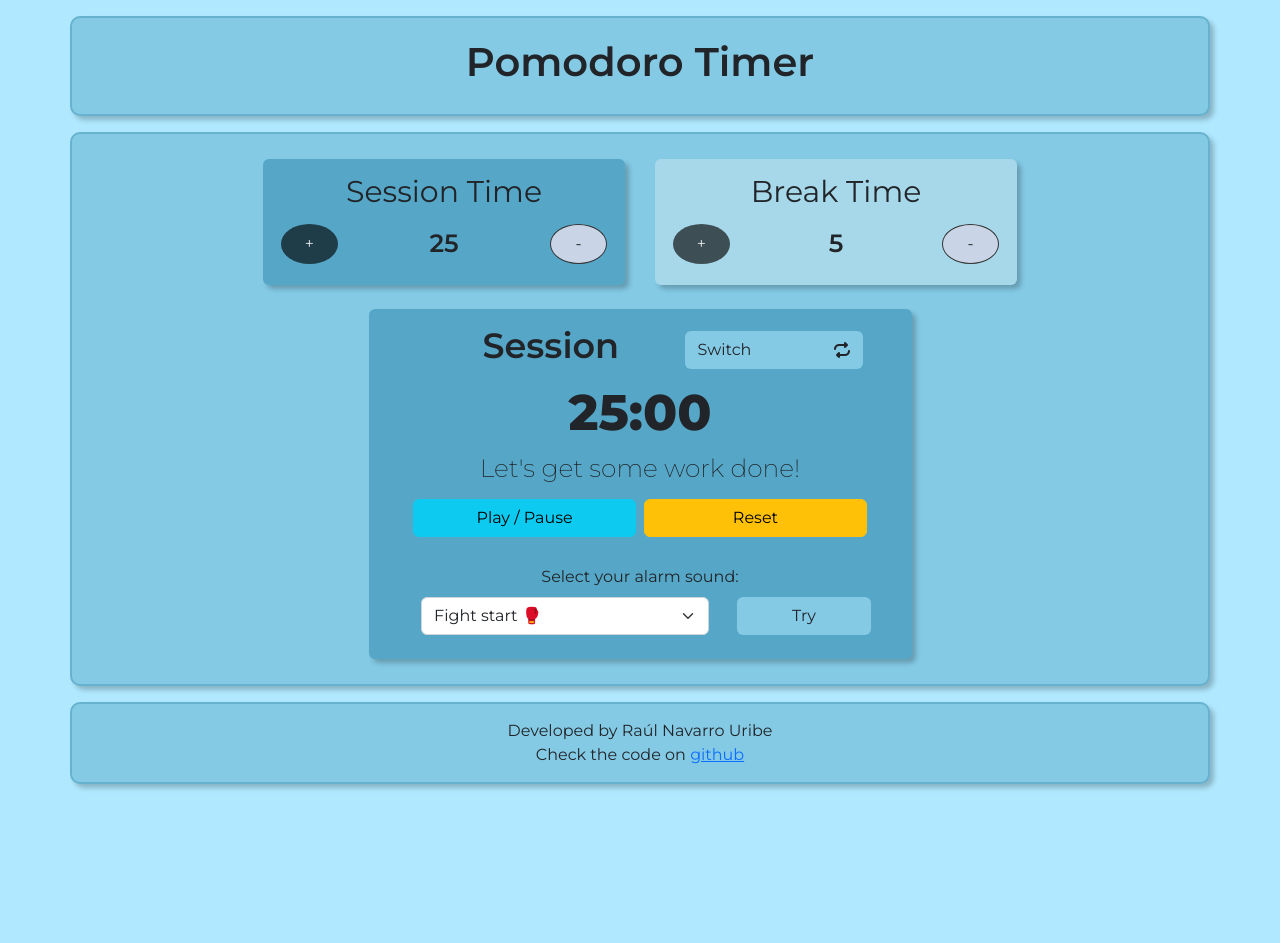
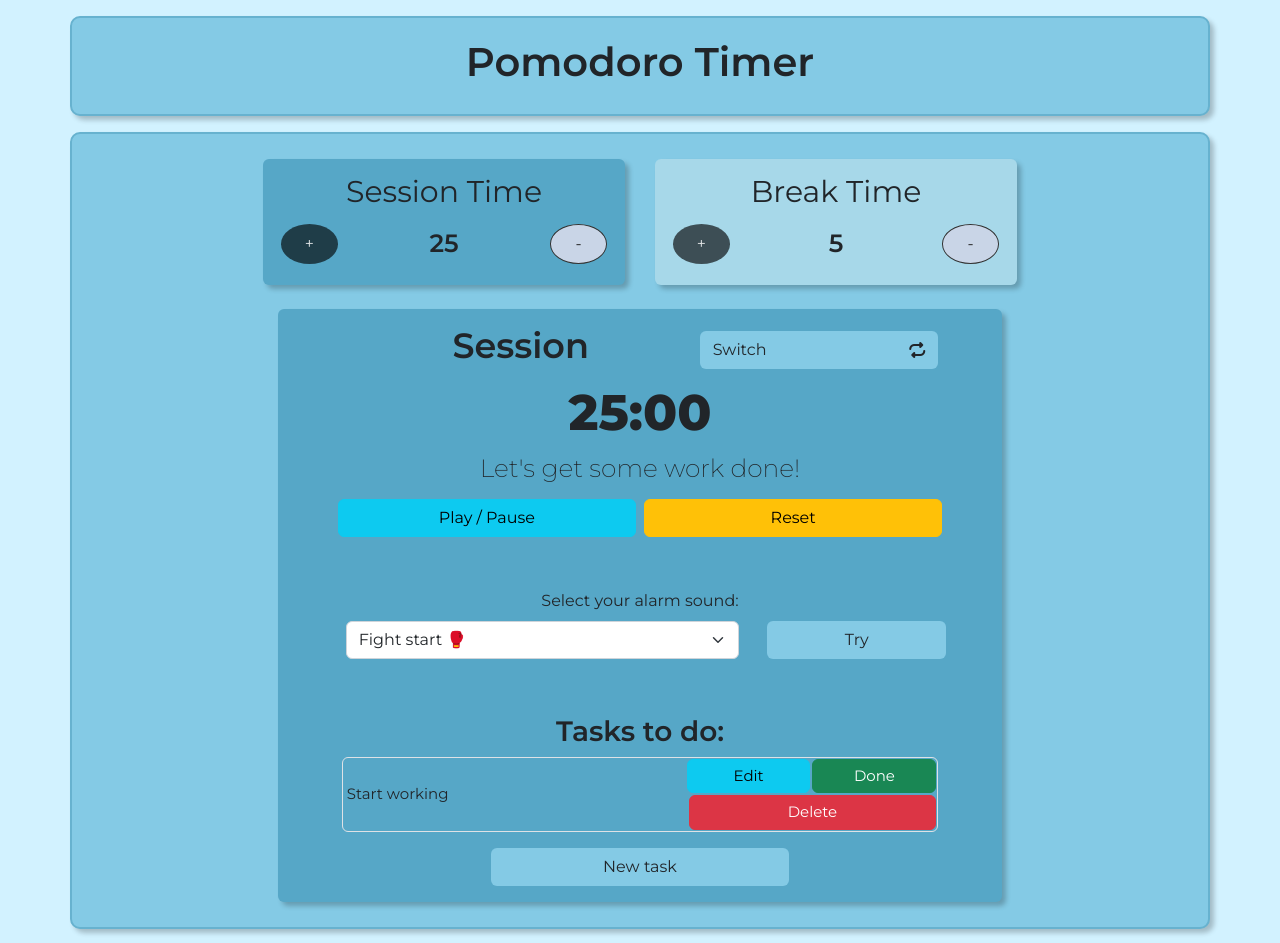
Before and after one commit to raulnu/fcc-frontend-pomodoro, a React (Create React App) app: page / in a window 1280 px wide. Shown: the top 943 px of the page. Before the commit the page ends 800 px from the top, so only its background shows below. Built offline with nearby package versions, Linux system fonts and the light colour scheme.

Commit message:
To do list working local

```diff
--- a/src/App.js
+++ b/src/App.js
@@ -3,7 +3,7 @@ import Header from "./Components/Header";
 import Timer from "./Components/Timer";
 import { useState, useEffect } from "react";
 import Footer from "./Components/Footer";
-import sounds from "./sounds";
+import sounds from "./resources/sounds";
 
 function App() {
   const [sessionMinutes, setSessionMinutes] = useState(25);
--- a/src/Components/AlarmSelector.js
+++ b/src/Components/AlarmSelector.js
@@ -1,5 +1,5 @@
 import PropTypes from "prop-types";
-import sounds from "../sounds";
+import sounds from "../resources/sounds";
 
 export default function AlarmSelector({
   playing,
@@ -17,7 +17,7 @@ export default function AlarmSelector({
   };
 
   return (
-    <div className="col-12 mt-4">
+    <div className="col-12 mt-5">
       <div className="row justify-content-center">
         <label htmlFor="alarm-selector col-12">Select your alarm sound:</label>
         <div className="col-12 col-sm-7 m-2">
--- a/src/Components/Controlador.js
+++ b/src/Components/Controlador.js
@@ -33,7 +33,7 @@ export default function Controlador(props) {
 
   return (
     <div
-      className={`controlador col-8 col-sm-5 col-lg-4 mb-2 ${
+      className={`controlador col-10 col-sm-5 col-lg-4 mb-2 ${
         id === "session" ? `session-box` : "break-box"
       } rounded`}
     >
@@ -52,6 +52,7 @@ export default function Controlador(props) {
         {changing ? (
           <form className="form col-6 d-flex flex-column align-items-center">
             <input
+              autoFocus
               type="text"
               className="num-input form-control col-12 text-center m-2"
               onChange={handleChange}
--- a/src/Components/Timer.js
+++ b/src/Components/Timer.js
@@ -1,5 +1,6 @@
 import PropTypes from "prop-types";
 import AlarmSelector from "./AlarmSelector";
+import ToDoList from "./ToDoList/ToDoList";
 
 export default function Timer(props) {
   const {
@@ -45,7 +46,7 @@ export default function Timer(props) {
   };
   return (
     <section
-      className={`timer col-10 col-sm-8 col-lg-6 text-center mt-3 rounded p-3 ${
+      className={`timer col-12 col-lg-10 col-xl-8 text-center mt-3 rounded p-3 ${
         sessionOrBreak ? "session-box" : "break-box"
       }`}
     >
@@ -84,6 +85,7 @@ export default function Timer(props) {
         alarmSelected={alarmSelected}
         setAlarmSelected={setAlarmSelected}
       />
+      <ToDoList />
     </section>
   );
 }
--- /dev/null
+++ b/src/Components/ToDoList/ToDoItem.js
@@ -0,0 +1,87 @@
+import PropTypes from "prop-types";
+import { useState } from "react";
+
+export default function ToDoItem({ id, taskName, toDoTasks, setToDoTasks }) {
+  const [taskText, setTaskText] = useState(taskName);
+  const [editing, setEditing] = useState(false);
+  const [completed, setCompleted] = useState(false);
+  const deleteHandler = () => {
+    setToDoTasks(toDoTasks.filter((task) => id !== task.id));
+  };
+
+  return (
+    <li className={`task border rounded row ${completed && "bg-secondary"}`}>
+      {editing ? (
+        <form className="row justify-content-center">
+          <fieldset className="col-9">
+            <input
+              autoFocus
+              type="text"
+              className="form-control"
+              onChange={(e) => setTaskText(e.target.value)}
+              defaultValue={taskText}
+            />
+          </fieldset>
+          <button
+            type="submit"
+            className="btn btn-info col-3"
+            onClick={(e) => {
+              e.preventDefault();
+              setEditing(false);
+            }}
+          >
+            Edit
+          </button>
+        </form>
+      ) : (
+        <div className="col-12">
+          <div className="row justify-content-between align-items-center">
+            <span
+              className={`task-name col-6 p-1 ${
+                completed && "text-decoration-line-through"
+              }`}
+            >
+              {taskText}
+            </span>
+            <div className="col-6">
+              <div className="row justify-content-end">
+                <button
+                  type="button"
+                  className="btn btn-info task-button col-5"
+                  onClick={() => {
+                    setEditing(true);
+                  }}
+                >
+                  Edit
+                </button>
+                <button
+                  type="button"
+                  className="btn btn-success task-button col-5"
+                  onClick={() => {
+                    setCompleted(!completed);
+                  }}
+                >
+                  Done
+                </button>
+                <button
+                  type="button"
+                  className="btn btn-danger task-button col-10"
+                  onClick={deleteHandler}
+                >
+                  Delete
+                </button>
+              </div>
+            </div>
+          </div>
+        </div>
+      )}
+    </li>
+  );
+}
+
+ToDoItem.propTypes = {
+  taskName: PropTypes.string.isRequired,
+  id: PropTypes.number.isRequired,
+  toDoTasks: PropTypes.array.isRequired,
+  // setTodoTasks: PropTypes.func.isRequired,
+};
--- /dev/null
+++ b/src/Components/ToDoList/ToDoList.js
@@ -0,0 +1,70 @@
+import ToDoItem from "./ToDoItem";
+import { useState } from "react";
+
+export default function ToDoList() {
+  const [toDoTasks, setToDoTasks] = useState([
+    { task: "Start working", id: 0 },
+  ]);
+  const [newTasking, setNewTasking] = useState(false);
+  const [taskIndex, setTaskIndex] = useState(1);
+  const [newTask, setNewTask] = useState("");
+  const newTaskHandler = (e) => {
+    e.preventDefault();
+    setToDoTasks([...toDoTasks, { task: newTask, id: taskIndex }]);
+    setTaskIndex(taskIndex + 1);
+    setNewTasking(false);
+  };
+  return (
+    <section className="to-do-section mt-5 row justify-content-center">
+      <h3 className="to-do-title col-12">Tasks to do:</h3>
+      <ul className="to-do-list col-11 col-xl-10">
+        {toDoTasks.map((task) => (
+          <ToDoItem
+            key={task.id}
+            id={task.id}
+            taskName={task.task}
+            toDoTasks={toDoTasks}
+            setToDoTasks={setToDoTasks}
+          />
+        ))}
+      </ul>
+      {!newTasking ? (
+        <button
+          type="button"
+          className="btn change-button col-5"
+          onClick={() => setNewTasking(true)}
+        >
+          New task
+        </button>
+      ) : (
+        <form className="new-task-form col-12">
+          <div className="row justify-content-center">
+            <fieldset className="col-6">
+              <input
+                autoFocus
+                type="text"
+                className="new-task-name form-control"
+                placeholder="Type your new task"
+                onChange={(e) => setNewTask(e.target.value)}
+              />
+            </fieldset>
+            <button
+              type="submit"
+              className="btn btn-warning col-2 d-flex justify-content-center"
+              onClick={newTaskHandler}
+            >
+              Add
+            </button>
+            <button
+              type="button"
+              className="btn btn-danger col-2"
+              onClick={() => setNewTasking(false)}
+            >
+              ❌
+            </button>
+          </div>
+        </form>
+      )}
+    </section>
+  );
+}
--- a/src/index.scss
+++ b/src/index.scss
@@ -1,4 +1,5 @@
 $back-color: #84cae5;
+$body-background: #d2f2ff;
 $regular-border: 2px solid #67b2cf;
 $regular-shadow: 4px 4px 5px #0000003a;
 body {
@@ -6,7 +7,7 @@ body {
   font-family: "Montserrat", sans-serif;
   -webkit-font-smoothing: antialiased;
   -moz-osx-font-smoothing: grayscale;
-  background-color: #b0e9ff;
+  background-color: $body-background;
 }
 
 code {
@@ -14,7 +15,7 @@ code {
     monospace;
 }
 
-@media (min-width: 300px) {
+@media (min-width: 150px) {
   .cabecera {
     background-color: $back-color;
     padding: 20px;
@@ -99,9 +100,35 @@ code {
         font-size: 18px;
         font-weight: 200;
       }
-      // .alarm-selector {
-      //   width: 200px;
-      // }
+      .to-do-section {
+        .to-do-title {
+          font-weight: 600;
+        }
+      }
+      .to-do-list {
+        list-style: none;
+        .task {
+          background-color: $body-background;
+          margin: 10px 0px;
+          padding: 2px 2px 2px 10px;
+          transition: 300ms;
+          .task-name {
+            font-size: 15px;
+            text-align: left;
+          }
+          .task-button {
+            font-size: 10px;
+            margin: 1px;
+            padding: 5px;
+            @media (min-width: 350px) {
+              font-size: 12px;
+            }
+            @media (min-width: 400px) {
+              font-size: 15px;
+            }
+          }
+        }
+      }
     }
   }
 
```
Also changed, not shown: src/resources/sounds.js (renamed from src/sounds.js).
